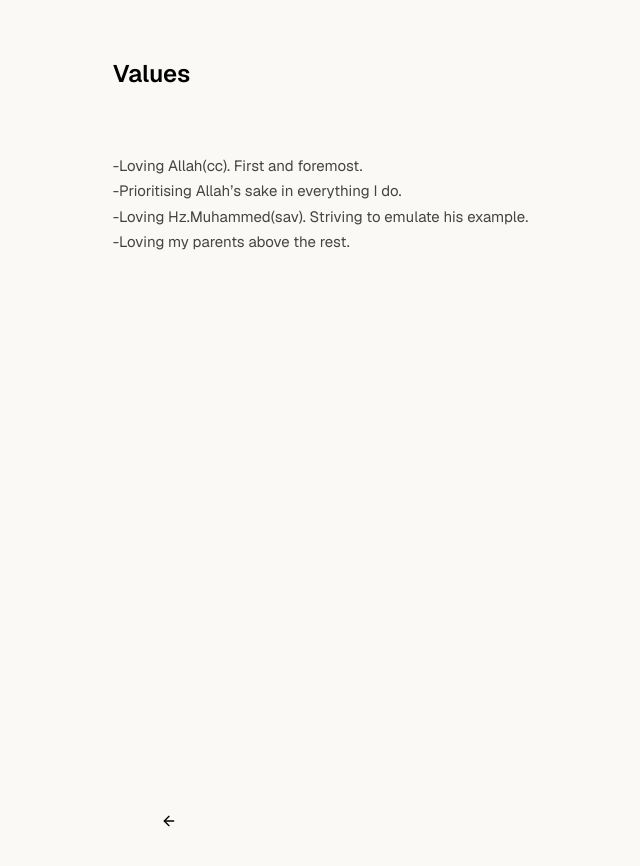
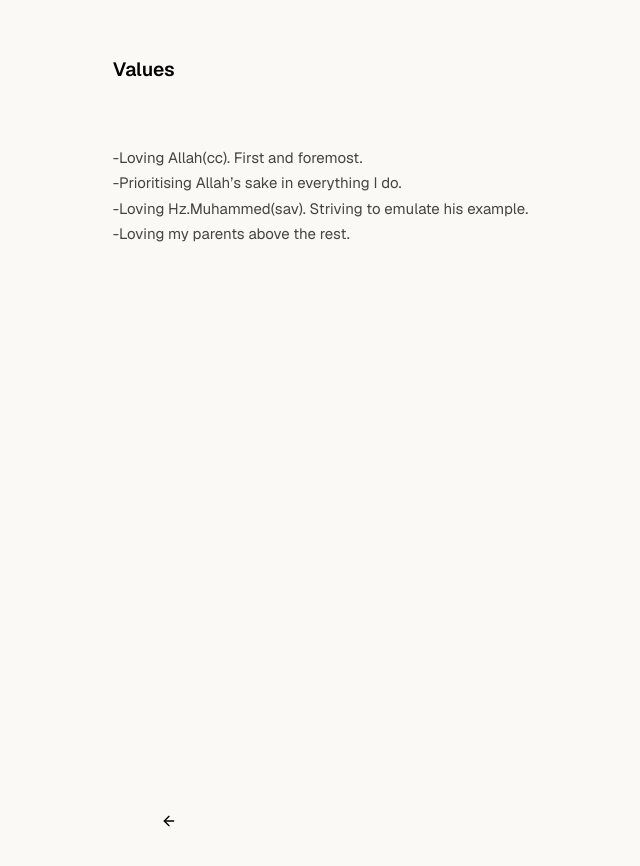
Before and after one commit to hayriartar/hayriartar.github.io, a Jekyll site: the page built from values/index.md, in a window 1280 px wide. Shown: the top 866 px of the page, without its empty margins (229-869 px from the left). Built offline with Jekyll 4.4.1, drawn with Linux system fonts in a browser that asks for light colours.

Commit message:
Adjust font sizes in custom.css
Reduced font size for h1 and .baslik classes.

```diff
--- a/assets/css/custom.css
+++ b/assets/css/custom.css
@@ -10,7 +10,7 @@ html, body {   background-color: #faf9f5;    }
 strong, b { color:#000; font-weight: 400; }
 
 h1 {
-  font-size: 1.5rem;
+  font-size: 1.2rem;
   margin-top:0;
   font-weight: 600;
   color: #000;
@@ -78,10 +78,10 @@ header {
   margin-bottom:2rem;
 }
 
-.baslik { font-family: 'Geist', sans-serif; margin: 0; color:#000;  font-size: 1.5rem; font-weight: 600;}
+.baslik { font-family: 'Geist', sans-serif; margin: 0; color:#000;  font-size: 1.2rem; font-weight: 600;}
 .baslik a { }
 
-.motto {
+.motto { display:none; visibility:hidden;
   font-family: 'Geist', sans-serif;
   argin: -0.5rem, 0 0 0;
   color: #777;
```
